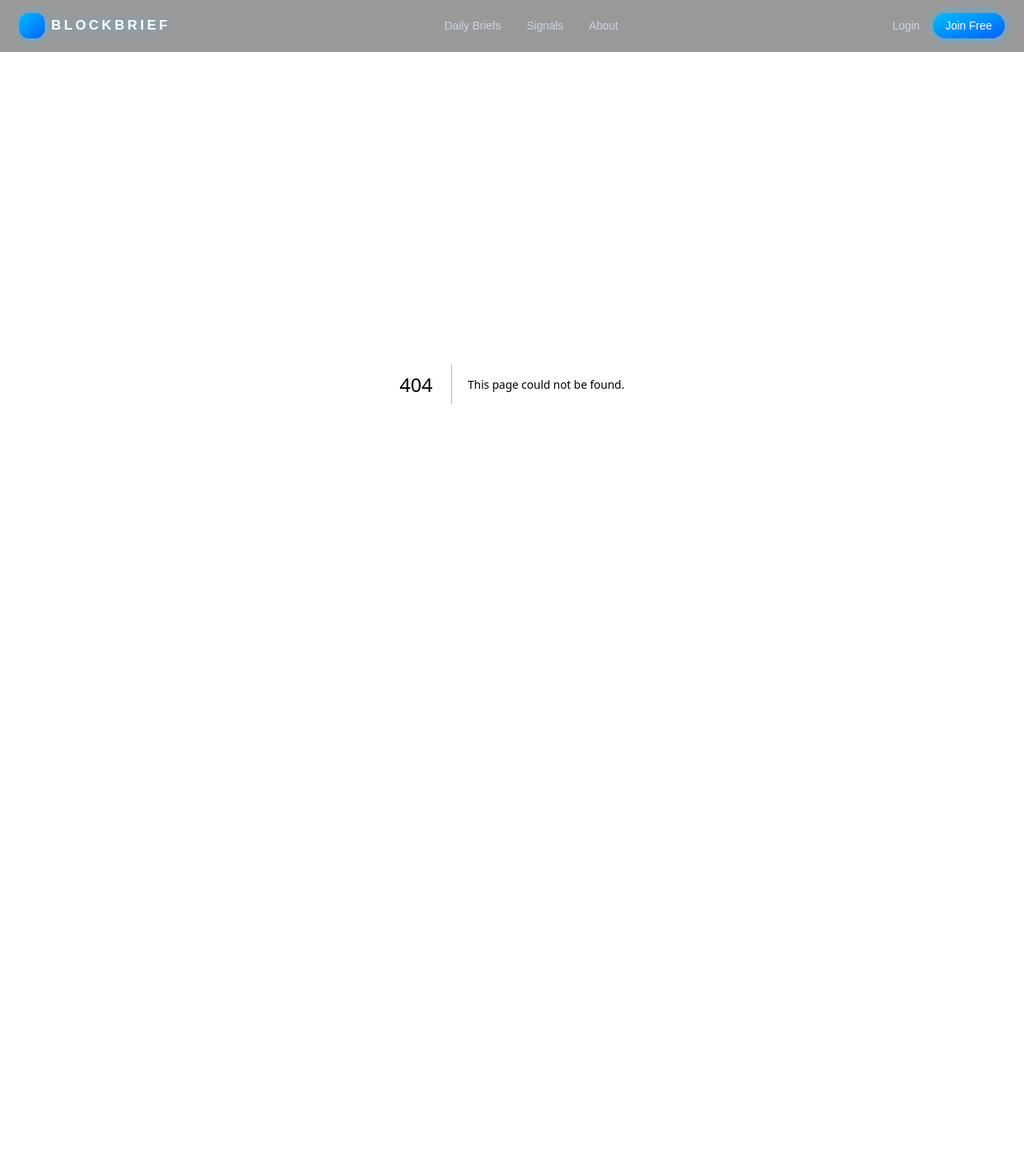
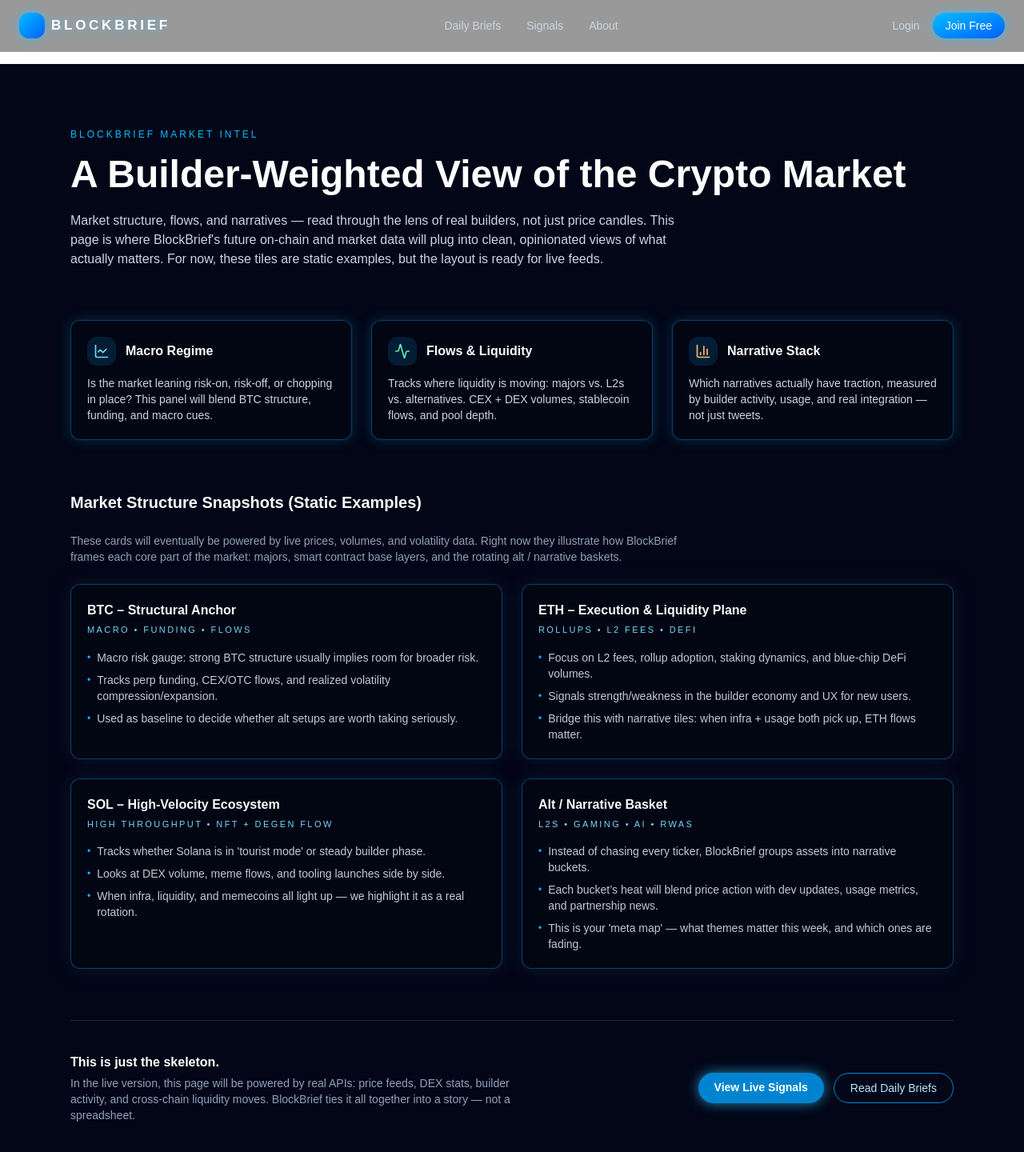
Before and after one commit to Burrah101/blockbrief-web, a Next.js app: page /market-intel in a window 1280 px wide. Before the commit this address had no page. Shown: the top 1440 px of the page at 80% size. Before the commit the page ends 880 px from the top, so only its background shows below. Built offline with nearby package versions, Linux system fonts and the light colour scheme.

Commit message:
Add Market Intel page

```diff
--- /dev/null
+++ b/app/market-intel/page.tsx
@@ -0,0 +1,183 @@
+"use client";
+
+import React from "react";
+import { Activity, LineChart, BarChart3 } from "lucide-react";
+
+export default function MarketIntelPage() {
+  return (
+    <main className="min-h-screen w-full bg-[#020617] text-white">
+      <div className="mx-auto max-w-6xl px-6 py-20">
+
+        {/* HERO / INTRO */}
+        <section className="mb-16">
+          <p className="text-[10px] md:text-xs tracking-[0.25em] text-sky-400 mb-3 uppercase">
+            BLOCKBRIEF MARKET INTEL
+          </p>
+          <h1 className="text-3xl md:text-5xl font-bold leading-tight mb-4">
+            A Builder-Weighted View of the Crypto Market
+          </h1>
+          <p className="text-sm md:text-base text-slate-300 max-w-3xl">
+            Market structure, flows, and narratives — read through the lens of real builders,
+            not just price candles. This page is where BlockBrief&apos;s future on-chain and
+            market data will plug into clean, opinionated views of what actually matters.
+            For now, these tiles are static examples, but the layout is ready for live feeds.
+          </p>
+        </section>
+
+        {/* TOP ROW: HIGH-LEVEL STRUCTURE */}
+        <section className="grid grid-cols-1 md:grid-cols-3 gap-6 mb-16">
+          <TopCard
+            icon={<LineChart className="w-5 h-5 text-sky-300" />}
+            title="Macro Regime"
+            description="Is the market leaning risk-on, risk-off, or chopping in place? This panel will blend BTC structure, funding, and macro cues."
+          />
+          <TopCard
+            icon={<Activity className="w-5 h-5 text-emerald-300" />}
+            title="Flows & Liquidity"
+            description="Tracks where liquidity is moving: majors vs. L2s vs. alternatives. CEX + DEX volumes, stablecoin flows, and pool depth."
+          />
+          <TopCard
+            icon={<BarChart3 className="w-5 h-5 text-orange-300" />}
+            title="Narrative Stack"
+            description="Which narratives actually have traction, measured by builder activity, usage, and real integration — not just tweets."
+          />
+        </section>
+
+        {/* MARKET STRUCTURE GRID */}
+        <section className="mb-16 space-y-6">
+          <h2 className="text-lg md:text-xl font-semibold text-slate-50">
+            Market Structure Snapshots (Static Examples)
+          </h2>
+          <p className="text-xs md:text-sm text-slate-400 max-w-3xl">
+            These cards will eventually be powered by live prices, volumes, and volatility data.
+            Right now they illustrate how BlockBrief frames each core part of the market:
+            majors, smart contract base layers, and the rotating alt / narrative baskets.
+          </p>
+
+          <div className="grid grid-cols-1 md:grid-cols-2 gap-6">
+            <MarketCard
+              label="BTC – Structural Anchor"
+              bucket="MACRO • FUNDING • FLOWS"
+              points={[
+                "Macro risk gauge: strong BTC structure usually implies room for broader risk.",
+                "Tracks perp funding, CEX/OTC flows, and realized volatility compression/expansion.",
+                "Used as baseline to decide whether alt setups are worth taking seriously.",
+              ]}
+            />
+            <MarketCard
+              label="ETH – Execution & Liquidity Plane"
+              bucket="ROLLUPS • L2 FEES • DEFI"
+              points={[
+                "Focus on L2 fees, rollup adoption, staking dynamics, and blue-chip DeFi volumes.",
+                "Signals strength/weakness in the builder economy and UX for new users.",
+                "Bridge this with narrative tiles: when infra + usage both pick up, ETH flows matter.",
+              ]}
+            />
+            <MarketCard
+              label="SOL – High-Velocity Ecosystem"
+              bucket="HIGH THROUGHPUT • NFT + DEGEN FLOW"
+              points={[
+                "Tracks whether Solana is in 'tourist mode' or steady builder phase.",
+                "Looks at DEX volume, meme flows, and tooling launches side by side.",
+                "When infra, liquidity, and memecoins all light up — we highlight it as a real rotation.",
+              ]}
+            />
+            <MarketCard
+              label="Alt / Narrative Basket"
+              bucket="L2S • GAMING • AI • RWAS"
+              points={[
+                "Instead of chasing every ticker, BlockBrief groups assets into narrative buckets.",
+                "Each bucket’s heat will blend price action with dev updates, usage metrics, and partnership news.",
+                "This is your 'meta map' — what themes matter this week, and which ones are fading.",
+              ]}
+            />
+          </div>
+        </section>
+
+        {/* CTA ROW */}
+        <section className="border-t border-slate-800 pt-10 mt-10 flex flex-col md:flex-row items-center justify-between gap-4">
+          <div>
+            <h3 className="text-sm md:text-base font-semibold mb-1">
+              This is just the skeleton.
+            </h3>
+            <p className="text-xs md:text-sm text-slate-400 max-w-xl">
+              In the live version, this page will be powered by real APIs: price feeds, DEX stats,
+              builder activity, and cross-chain liquidity moves. BlockBrief ties it all together
+              into a story — not a spreadsheet.
+            </p>
+          </div>
+          <div className="flex gap-3">
+            <a
+              href="/signals"
+              className="rounded-full bg-sky-600 px-5 py-2 text-xs md:text-sm font-semibold shadow-[0_0_16px_rgba(56,189,248,0.7)] hover:bg-sky-500 transition"
+            >
+              View Live Signals
+            </a>
+            <a
+              href="/daily-briefs"
+              className="rounded-full border border-sky-500/80 bg-transparent px-5 py-2 text-xs md:text-sm font-medium text-sky-200 hover:bg-sky-500/10 transition"
+            >
+              Read Daily Briefs
+            </a>
+          </div>
+        </section>
+
+      </div>
+    </main>
+  );
+}
+
+/* ---------- Subcomponents ---------- */
+
+function TopCard({
+  icon,
+  title,
+  description,
+}: {
+  icon: React.ReactNode;
+  title: string;
+  description: string;
+}) {
+  return (
+    <article className="rounded-xl border border-sky-500/40 bg-[#030712]/70 px-5 py-5 shadow-[0_0_18px_rgba(56,189,248,0.2)]">
+      <div className="flex items-center gap-3 mb-3">
+        <div className="inline-flex h-9 w-9 items-center justify-center rounded-xl bg-sky-500/15">
+          {icon}
+        </div>
+        <h3 className="text-sm md:text-base font-semibold text-slate-50">
+          {title}
+        </h3>
+      </div>
+      <p className="text-xs md:text-sm text-slate-300">{description}</p>
+    </article>
+  );
+}
+
+function MarketCard({
+  label,
+  bucket,
+  points,
+}: {
+  label: string;
+  bucket: string;
+  points: string[];
+}) {
+  return (
+    <article className="rounded-xl border border-sky-500/40 bg-[#030712]/70 px-5 py-5 shadow-[0_0_22px_rgba(15,23,42,0.9)]">
+      <h3 className="text-sm md:text-base font-semibold text-slate-50 mb-1">
+        {label}
+      </h3>
+      <p className="text-[10px] md:text-[11px] tracking-[0.22em] text-sky-300 uppercase mb-4">
+        {bucket}
+      </p>
+      <ul className="space-y-2 text-xs md:text-sm text-slate-300/95">
+        {points.map((p) => (
+          <li key={p} className="flex items-start gap-2">
+            <span className="mt-[2px] text-sky-400 text-xs">•</span>
+            <span>{p}</span>
+          </li>
+        ))}
+      </ul>
+    </article>
+  );
+}
```
